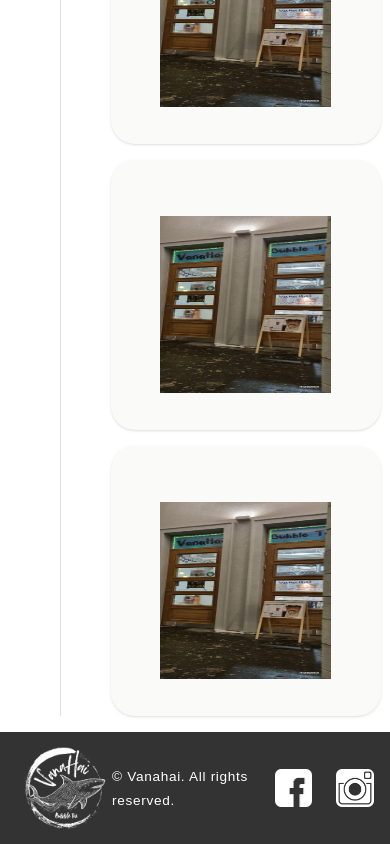
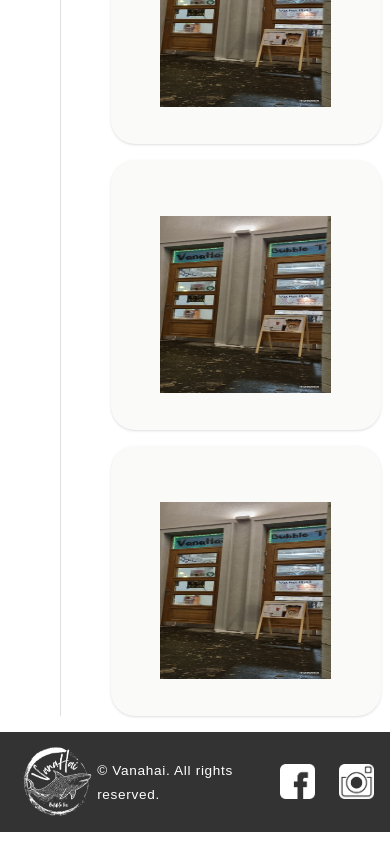
Before and after one commit to 0703086663/fe-vanahai, a Next.js app: page /menu in a window 390 px wide. Shown: the part 1354-2198 px from the top of the page. Built offline with nearby package versions, Linux system fonts and the light colour scheme; a web font is replaced by a local one.

Commit message:
Responsive home page + adjust Footer height

```diff
--- a/app/components/Footer/Footer.tsx
+++ b/app/components/Footer/Footer.tsx
@@ -4,14 +4,14 @@ import React from 'react'
 
 const Footer = () => {
   return (
-    <footer className="bg-[#333]">
-      <ul className="container mx-auto px-4 py-2 flex justify-between items-center">
+    <footer className="bg-[#333] h-[100px]">
+      <ul className="h-full container mx-auto px-4 flex justify-between items-center">
         <li>
           <Link href="/" draggable={false}>
             <Image
               src="/logo-white.png"
-              width={120}
-              height={120}
+              width={90}
+              height={90}
               alt="logo"
               className="hover:brightness-[.85] select-none"
               draggable={false}
@@ -31,8 +31,8 @@ const Footer = () => {
           >
             <Image
               src="/facebook-icon.png"
-              width={50}
-              height={50}
+              width={40}
+              height={40}
               alt="facebook logo"
               className="hover:brightness-[.85] select-none"
               draggable={false}
@@ -44,8 +44,8 @@ const Footer = () => {
           >
             <Image
               src="/instagram-icon.png"
-              width={50}
-              height={50}
+              width={40}
+              height={40}
               alt="instagram logo"
               className="hover:brightness-[.85] select-none"
               draggable={false}
--- a/app/page.tsx
+++ b/app/page.tsx
@@ -37,9 +37,10 @@ export default function Home() {
           I
         </div>
       </section>
+      <div className="container mx-auto px-10 md:px-28 ">
         <section className="relative py-10">
-        <div className="flex justify-center flex-wrap">
-          <div className="px-10">
+          <div className="flex justify-center md:justify-between flex-wrap">
+            <div className="">
               <Image
                 src="/location/shop1.jpg"
                 height={693}
@@ -54,38 +55,41 @@ export default function Home() {
                 height={480}
                 width={780}
                 alt=""
-              className="w-[780px] h-[400px] object-cover shadow-xl rounded-md animate fadeIn-1"
+                className="h-[550px] w-[calc(100vw-80px)] md:w-[780px] md:h-[400px] object-cover shadow-xl rounded-md animate fadeIn-1"
               />
-            <p className="w-[780px] text-sm tracking-wider mt-4 animate fadeIn-2">
-              VanaHai Bubble Tea - Welcome to VanaHai, where we transport you to
-              the vibrant streets of Taiwan with every sip.
+              <p className="w-[calc(100vw-80px)] md:w-[780px] text-sm tracking-wider mt-4 animate fadeIn-2">
+                VanaHai Bubble Tea - Welcome to VanaHai, where we transport you
+                to the vibrant streets of Taiwan with every sip.
               </p>
             </div>
           </div>
         </section>
-      <section className="container mx-auto pb-10 pt-4 px-[100px]">
+        <section className="pb-10 pt-4">
           <div className="tracking-wide leading-10">
+            <div className="border-x-0 border-y-1 border-black border-solid">
               <h3 className="text-3xl text-[#2596BE] animate fadeIn-1 py-4">
                 WHAT WE BELIEVE
               </h3>
+            </div>
             <p className="py-4 animate fadeIn-2">
               We believe in produce. Tasty produce. Produce like:
             </p>
 
             <p className="py-4 animate fadeIn-3">
-            Apples. Oranges. Limes. Lemons. Guavas. Carrots. Cucumbers. Jicamas.
-            Cauliflowers. Brussels sprouts. Shallots. Japanese eggplants.
+              Apples. Oranges. Limes. Lemons. Guavas. Carrots. Cucumbers.
+              Jicamas. Cauliflowers. Brussels sprouts. Shallots. Japanese
+              eggplants.
             </p>
             <p className="py-4 animate fadeIn-4">
-            Asparagus. Artichokes—Jerusalem artichokes, too. Radishes. Broccoli.
-            Baby broccoli. Broccolini. Bok choy. Scallions. Ginger. Cherries.
-            Raspberries. Cilantro. Parsley. Dill.
+              Asparagus. Artichokes—Jerusalem artichokes, too. Radishes.
+              Broccoli. Baby broccoli. Broccolini. Bok choy. Scallions. Ginger.
+              Cherries. Raspberries. Cilantro. Parsley. Dill.
             </p>
             <p className="py-4 animate fadeIn-5">What are we forgetting?</p>
             <p className="py-4 animate fadeIn-6">
-            Lorem ipsum dolor, sit amet consectetur adipisicing elit. Vitae aut
-            asperiores quibusdam, nam sunt ipsa distinctio necessitatibus quis
-            at, doloremque facere quod. Repudiandae quos magni voluptates
+              Lorem ipsum dolor, sit amet consectetur adipisicing elit. Vitae
+              aut asperiores quibusdam, nam sunt ipsa distinctio necessitatibus
+              quis at, doloremque facere quod. Repudiandae quos magni voluptates
               officiis temporibus blanditiis adipisci.
             </p>
             <p className="py-4 animate fadeIn-7">
@@ -96,6 +100,7 @@ export default function Home() {
             </p>
           </div>
         </section>
+      </div>
       <Footer />
     </>
   )
```
Lines whose indentation alone changed are shown as unchanged.
